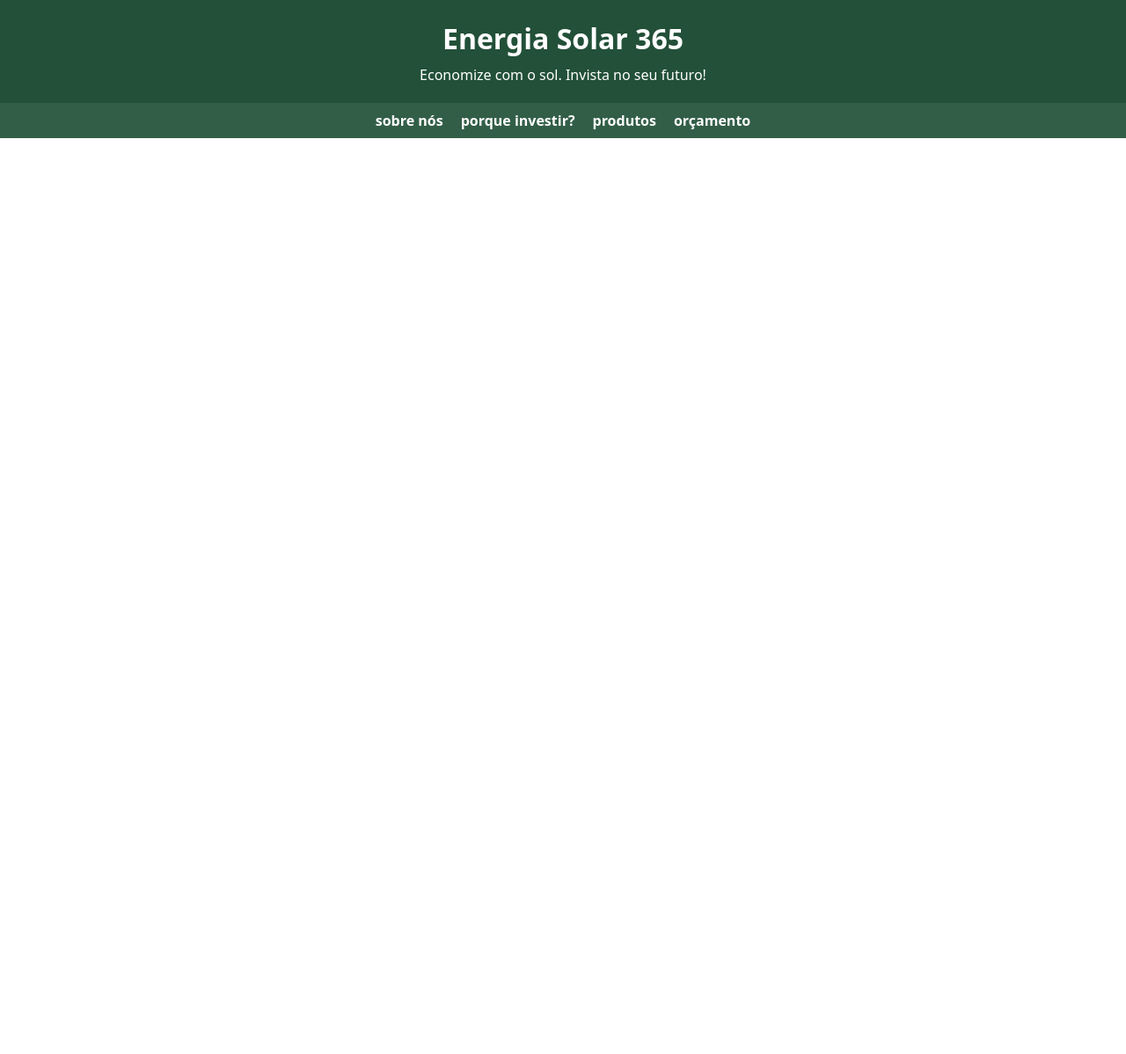
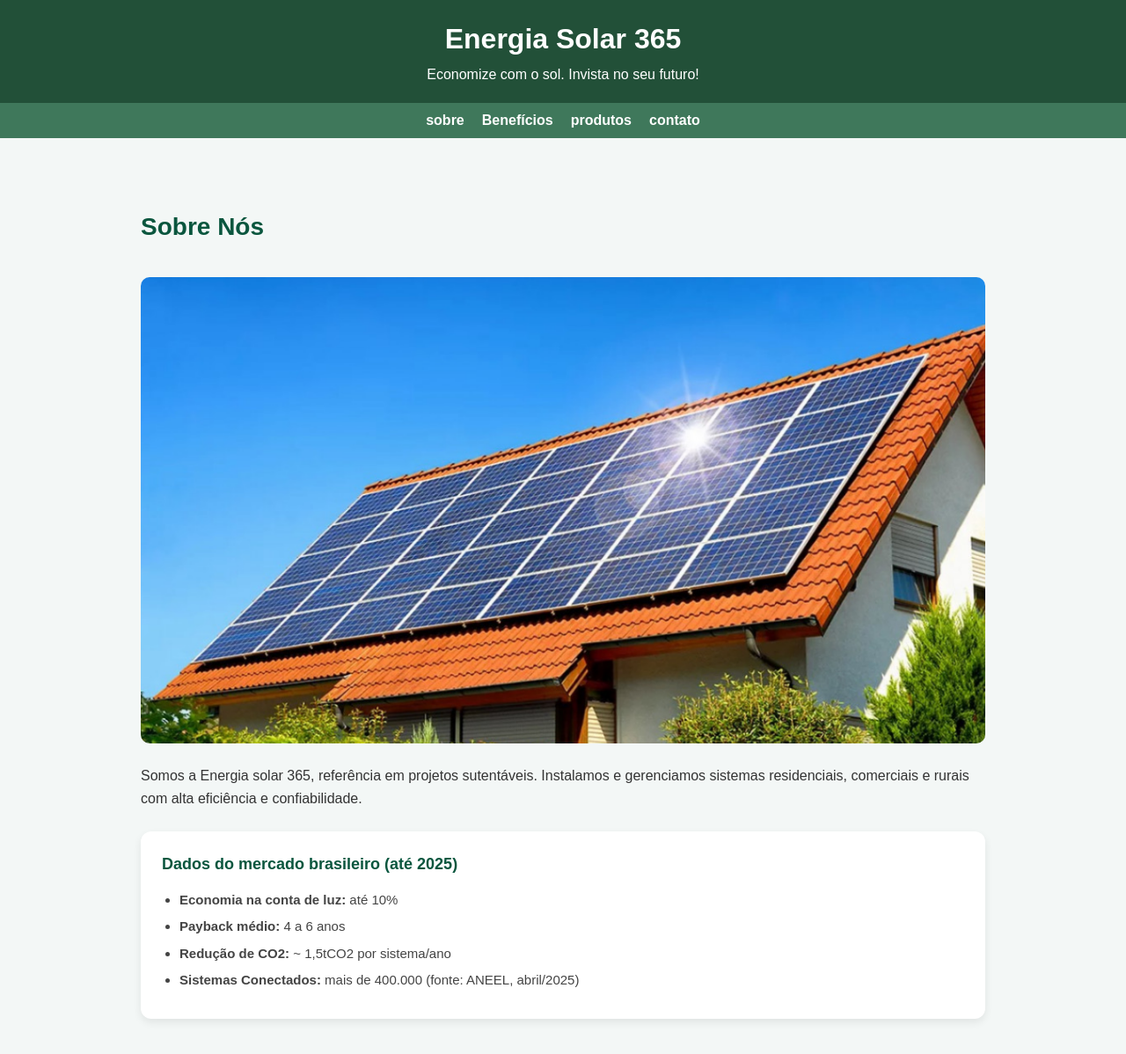
Before and after one commit to louisemorais/exercicios-react, a React (Vite) app: page / in a window 1280 px wide. Shown: the top 1198 px of the page at 88% size. Before the commit the page ends 800 px from the top, so only its background shows below. Built offline with nearby package versions, Linux system fonts and the light colour scheme.

Commit message:
feat: subindo seção sobre nós

```diff
--- a/src/App.css
+++ b/src/App.css
@@ -1,36 +1,73 @@
-*{
+* {
   margin: 0;
   padding: 0;
   box-sizing: border-box;
+  scroll-behavior: smooth;
 }
 
-header{
+body {
+  font-family: 'Arial', sans-serif;
+  background-color: #f3f7f6;
+  color: #2c2c2c;
+}
+
+.sobreNos {
   display: flex;
   flex-direction: column;
-  justify-content: center;
   align-items: center;
+  padding: 80px 20px;
+  background-color: #f3f7f6;
+  width: 100%;
 }
 
-.cabecalho{
-  gap: 5px;
-  background-color: rgb(34, 80, 56);
-  color: #ffff;
-  padding: 20px;
+.sobrenosContent {
+  width: 100%;
+  max-width: 960px;
+  display: flex;
+  flex-direction: column;
+  gap: 24px;
 }
 
-.navbar{
-  display: flex;
-  flex-direction: row;
-  gap: 20px;
-  background-color: rgb(50, 94, 71);
-  width: 100vw;
-  align-items: center;
-  justify-content: center;
-  padding: 8px;
+.sobrenosContent h2 {
+  font-size: 28px;
+  font-weight: bold;
+  color: #0a563e;
+  text-transform: capitalize;
+  margin-bottom: 12px;
 }
 
-.navbar a{
-  text-decoration: none;
-  color: #fff;
-  font-weight: bold;
+.sobreNos img {
+  width: 100%;
+  border-radius: 10px;
+  object-fit: cover;
 }
+
+.sobrenosContent p {
+  font-size: 16px;
+  line-height: 1.6;
+  color: #333;
+}
+
+.bordaDados {
+  background-color: #ffffff;
+  padding: 24px;
+  border-radius: 12px;
+  box-shadow: 0 4px 10px rgba(0, 0, 0, 0.08);
+}
+
+.bordaDados h3 {
+  color: #0a563e;
+  font-size: 18px;
+  margin-bottom: 16px;
+}
+
+.bordaDados ul {
+  list-style-type: disc;
+  padding-left: 20px;
+  color: #444;
+  font-size: 15px;
+}
+
+.bordaDados li {
+  margin-bottom: 8px;
+}
--- a/src/App.jsx
+++ b/src/App.jsx
@@ -1,21 +1,31 @@
 import './App.css'
+import Header from './components/Header';
 
 function App() {
 
   return (
     <>
       <div>
-        <header className='cabecalho'>
-          <h1>Energia Solar 365</h1>
-          <p>Economize com o sol. Invista no seu futuro!</p>
-        </header>
+        <Header/>
+          <section className='sobreNos'>
+            <div className='sobrenosContent'>
+              <h2>sobre nós</h2>
+              <img src="./src/assets/placaSolar.png" alt="imagem de telhado" />
+              <p>Somos a Energia solar 365, referência em projetos sutentáveis. Instalamos e gerenciamos sistemas residenciais,
+                comerciais e rurais com alta eficiência e confiabilidade.
+              </p>
 
-          <nav className='navbar'>
-            <a href="#sobreNos">sobre nós</a>
-            <a href="#porqueInvestir">porque investir?</a>
-            <a href="#produto">produtos</a>
-            <a href="#orcamento">orçamento</a>
-          </nav>
+              <div className='bordaDados'>
+                <h3>Dados do mercado brasileiro (até 2025)</h3>
+                <ul>
+                  <li><strong>Economia na conta de luz:</strong> até 10%</li>
+                  <li><strong>Payback médio:</strong> 4 a 6 anos</li>
+                  <li><strong>Redução de CO2: </strong>~ 1,5tCO2 por sistema/ano</li>
+                  <li><strong>Sistemas Conectados: </strong> mais de 400.000 (fonte: ANEEL, abril/2025)</li>
+                </ul>
+                </div>
+            </div>
+          </section>
       </div>
     </>
   )
--- /dev/null
+++ b/src/components/Header.css
@@ -0,0 +1,27 @@
+header{
+  display: flex;
+  flex-direction: column;
+  justify-content: center;
+  align-items: center;
+  gap: 5px;
+  background-color: rgb(34, 80, 56);
+  color: #ffff;
+  padding: 20px;
+}
+
+.navbar{
+  display: flex;
+  flex-direction: row;
+  gap: 20px;
+  background-color: rgb(63, 120, 91);
+  width: 100vw;
+  align-items: center;
+  justify-content: center;
+  padding: 8px;
+}
+
+.navbar a{
+  text-decoration: none;
+  color: #fff;
+  font-weight: bold;
+}
--- /dev/null
+++ b/src/components/Header.jsx
@@ -0,0 +1,19 @@
+import './Header.css'
+
+function Header(){
+    return(<>
+    <header>
+          <h1>Energia Solar 365</h1>
+          <p>Economize com o sol. Invista no seu futuro!</p>
+    </header>
+
+    <nav className='navbar'>
+        <a href="#sobreNos">sobre</a>
+        <a href="#porqueInvestir">Benefícios</a>
+        <a href="#produto">produtos</a>
+        <a href="#orcamento">contato</a>
+    </nav>
+    </>)
+}
+
+export default Header;
```
Also changed, not shown: src/components/sobre.jsx (added, +7 -0 lines), src/assets/placaSolar.png (added), src/components/sobreStyle.css (added), 1 other file (tests, documents, lock files or other folders).
